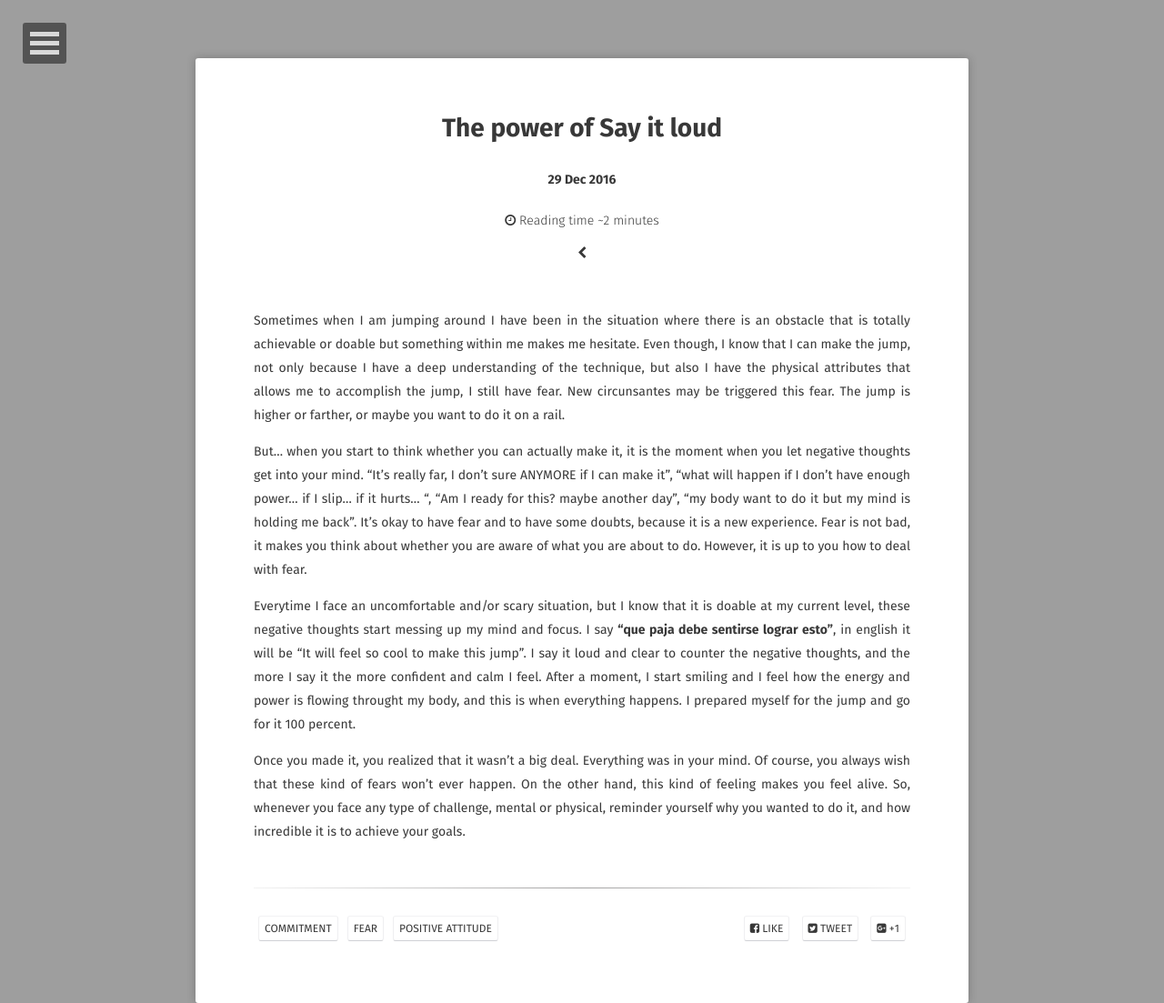
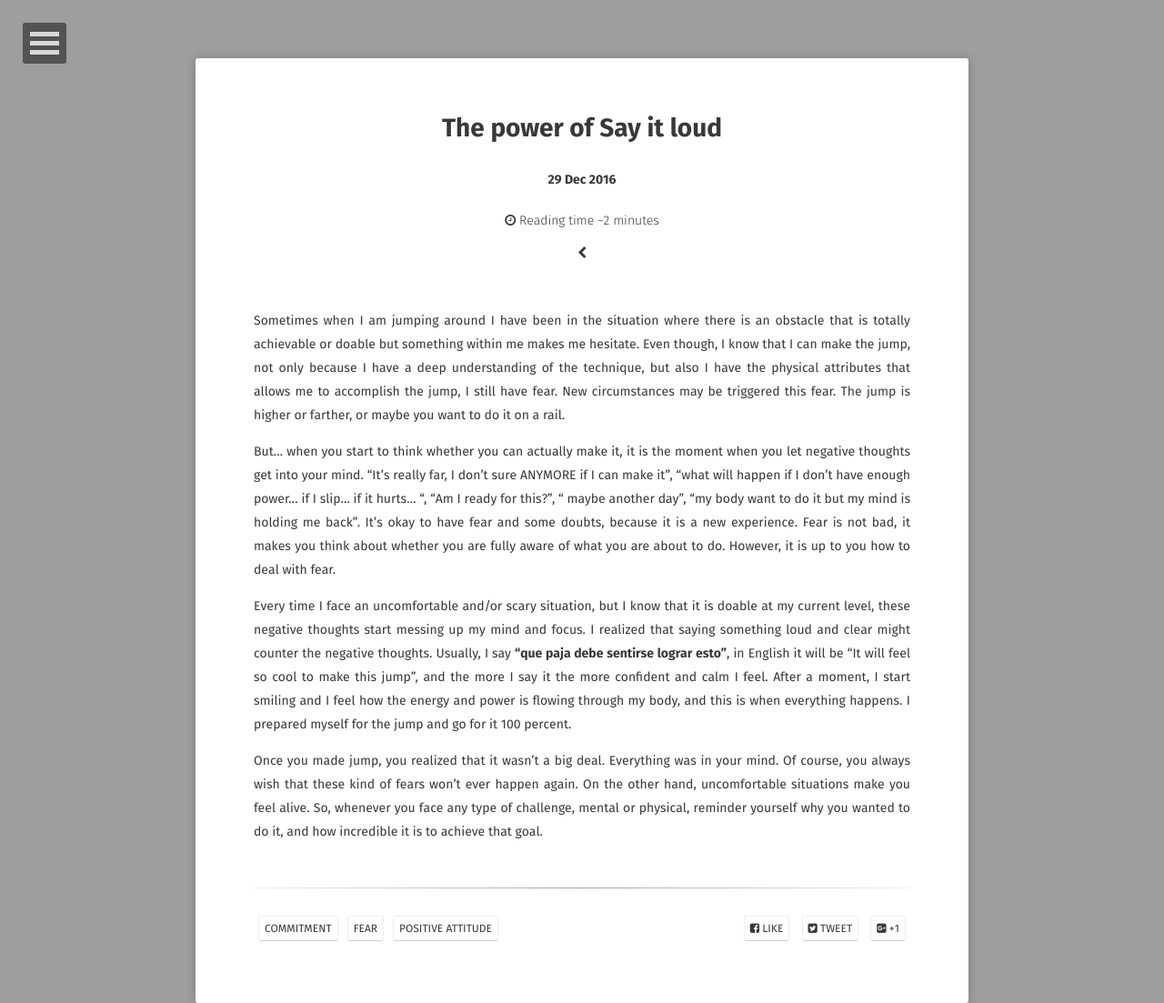
Before and after one commit to daleonpz/daleonpz.github.io, a Jekyll site: the page built from _posts/2017-01-09-the_power_of_say_it_loud.md, in a window 1280 px wide. Shown: the whole page at 91% size. Built offline with Jekyll 4.4.1, drawn with Linux system fonts in a browser that asks for light colours; some web fonts are replaced.

Commit message:
new post

```diff
--- a/_posts/2017-01-09-the_power_of_say_it_loud.md
+++ b/_posts/2017-01-09-the_power_of_say_it_loud.md
@@ -9,24 +9,24 @@ tags: [commitment, fear, positive attitude]
 
 Sometimes when I am jumping around I have been in the situation where there is an obstacle that is totally achievable or doable but something within me makes me hesitate.
 Even though, I know that I can make the jump, not only because I have a deep understanding of the technique, but also I have the physical attributes that allows me to accomplish the jump, I still have fear.
-New circunsantes may be triggered this fear.
+New circumstances may be triggered this fear.
 The jump is higher or farther, or maybe you want to do it on a rail.
 
 
 But... when you start to think whether you can actually make it, it is the moment when you let negative thoughts get into your mind.
-"It's really far, I don't sure ANYMORE if I can make it", "what will happen if I don't have enough power... if I slip... if it hurts... ", "Am I ready for this? maybe another day", "my body want to do it but my mind is holding me back".
-It's okay to have fear and to have some doubts, because it is a new experience.
-Fear is not bad, it makes you think about whether you are aware of what you are about to do.
+"It's really far, I don't sure ANYMORE if I can make it", "what will happen if I don't have enough power... if I slip... if it hurts... ", "Am I ready for this?", " maybe another day", "my body want to do it but my mind is holding me back".
+It's okay to have fear and some doubts, because it is a new experience.
+Fear is not bad, it makes you think about whether you are fully aware of what you are about to do.
 However, it is up to you how to deal with fear.
 
-Everytime I face an uncomfortable and/or scary situation, but I know that it is doable at my current level, these negative thoughts start messing up my mind and focus.
-I say <b>"que paja debe sentirse lograr esto"</b>, in english it will be  "It will feel so cool to make this jump".
-I say it loud and clear to counter the negative thoughts, and the more I say it the more confident and calm I feel.
-After a moment, I start  smiling and I feel how the energy and power is flowing throught my body, and this is when everything  happens.
+Every time I face an uncomfortable and/or scary situation, but I know that it is doable at my current level, these negative thoughts start messing up my mind and focus.
+I realized that saying something loud and clear might counter the negative thoughts.
+Usually, I say <b>"que paja debe sentirse lograr esto"</b>, in English it will be  "It will feel so cool to make this jump", and the more I say it the more confident and calm I feel.
+After a moment, I start  smiling and I feel how the energy and power is flowing through my body, and this is when everything  happens.
 I prepared myself for the jump and go for it 100 percent.
 
 
-Once you made it, you realized that it wasn't a big deal.
+Once you  made jump, you realized that it wasn't a big deal.
 Everything was in your mind.
-Of course, you always wish that these kind of fears won't ever happen. On the other hand, this kind of feeling makes you feel alive.
-So, whenever you face any type of challenge, mental or physical, reminder yourself why you wanted to do it, and how incredible it is to achieve your goals.
+Of course, you always wish that these kind of fears won't ever happen again. On the other hand, uncomfortable situations make you feel alive.
+So, whenever you face any type of challenge, mental or physical, reminder yourself why you wanted to do it, and how incredible it is to achieve that goal.
```
